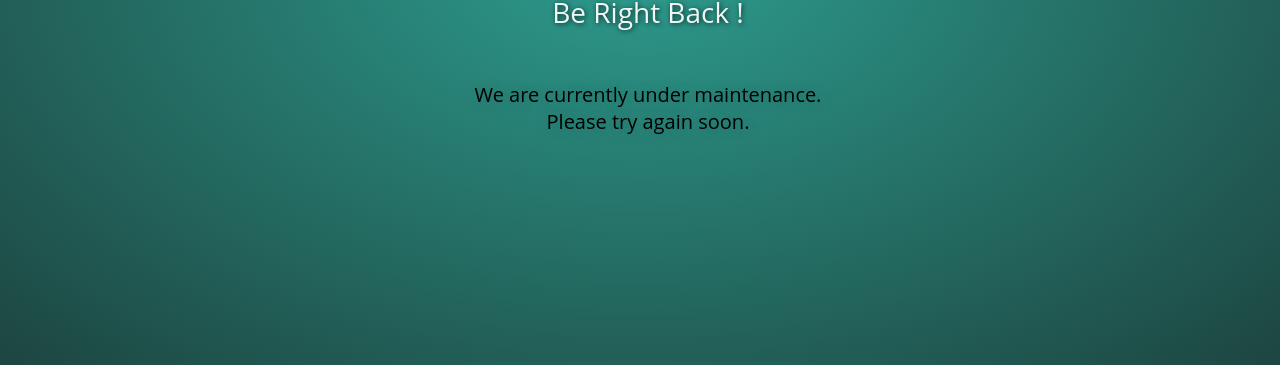
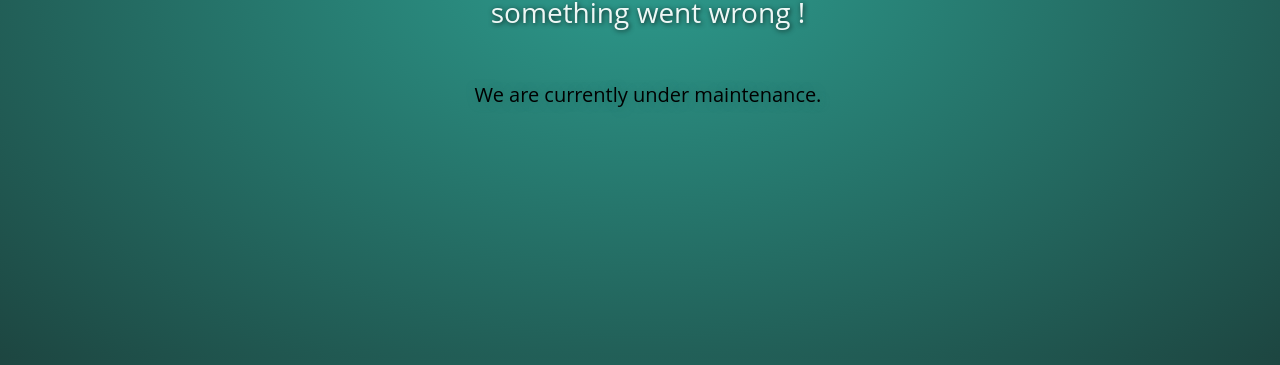
Before and after one commit to yassineAmmani/Error-503, a plain HTML site: page index.html in a window 1280 px wide. Shown: the part 443-808 px from the top of the page. Drawn offline with Linux system fonts and the light colour scheme.

Commit message:
Update index.html

```diff
--- a/index.html
+++ b/index.html
@@ -4,7 +4,7 @@
     <meta charset="UTF-8">
     <meta http-equiv="X-UA-Compatible" content="IE=edge">
     <meta name="viewport" content="width=device-width, initial-scale=1.0">
-    <title>taqs</title>
+    <title>error</title>
 </head>
 <body>
 
@@ -14,8 +14,8 @@
     <div class="error-container">
       <div class="error">
         <div class="number">503</div>
-        <div class="title">Be Right Back !</div>
-        <div class="message">We are currently under maintenance. Please try again soon.</div>
+        <div class="title">something went wrong  !</div>
+        <div class="message">We are currently under maintenance. <!-- Please try again soon. --></div>
         </div>
     </div>
 
```
